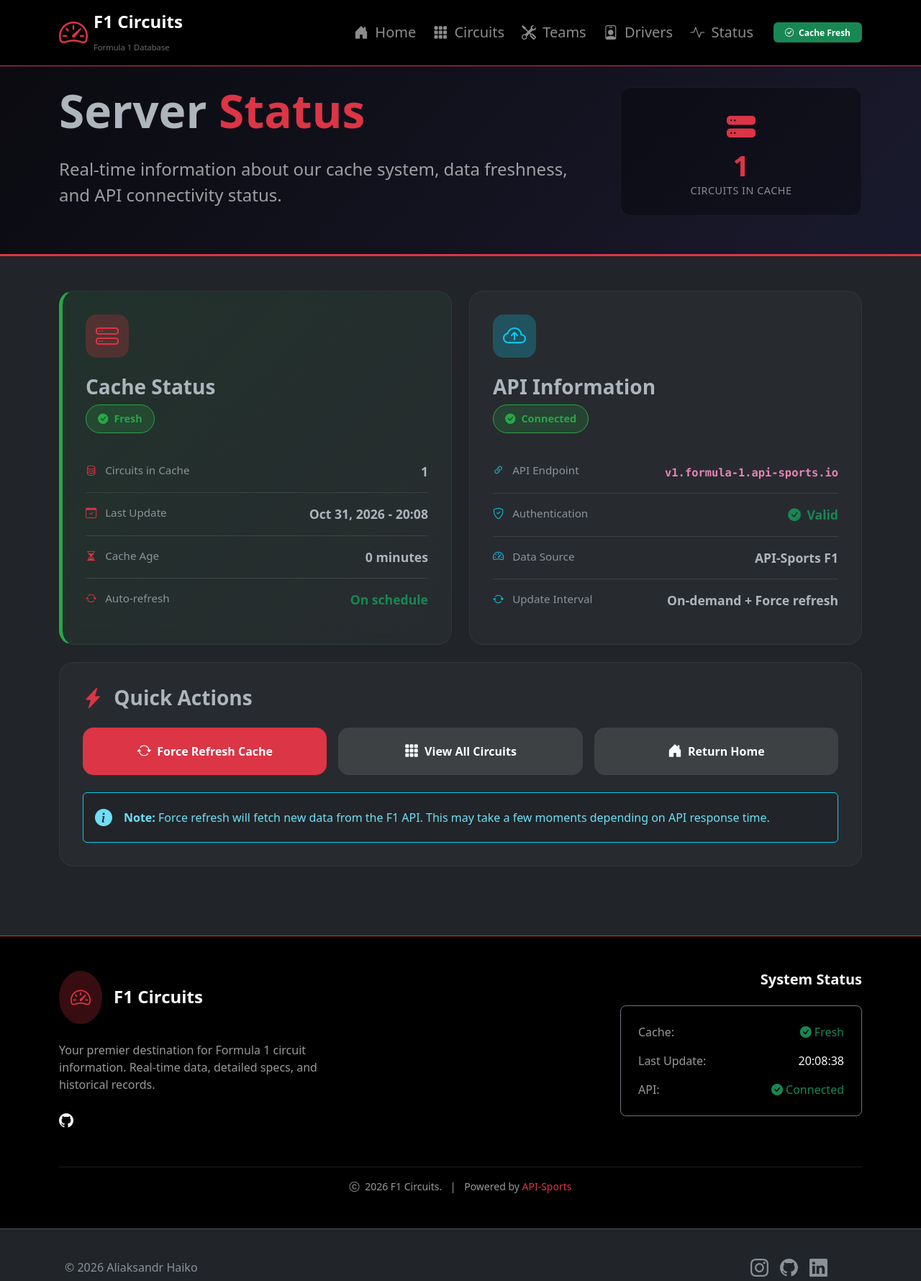
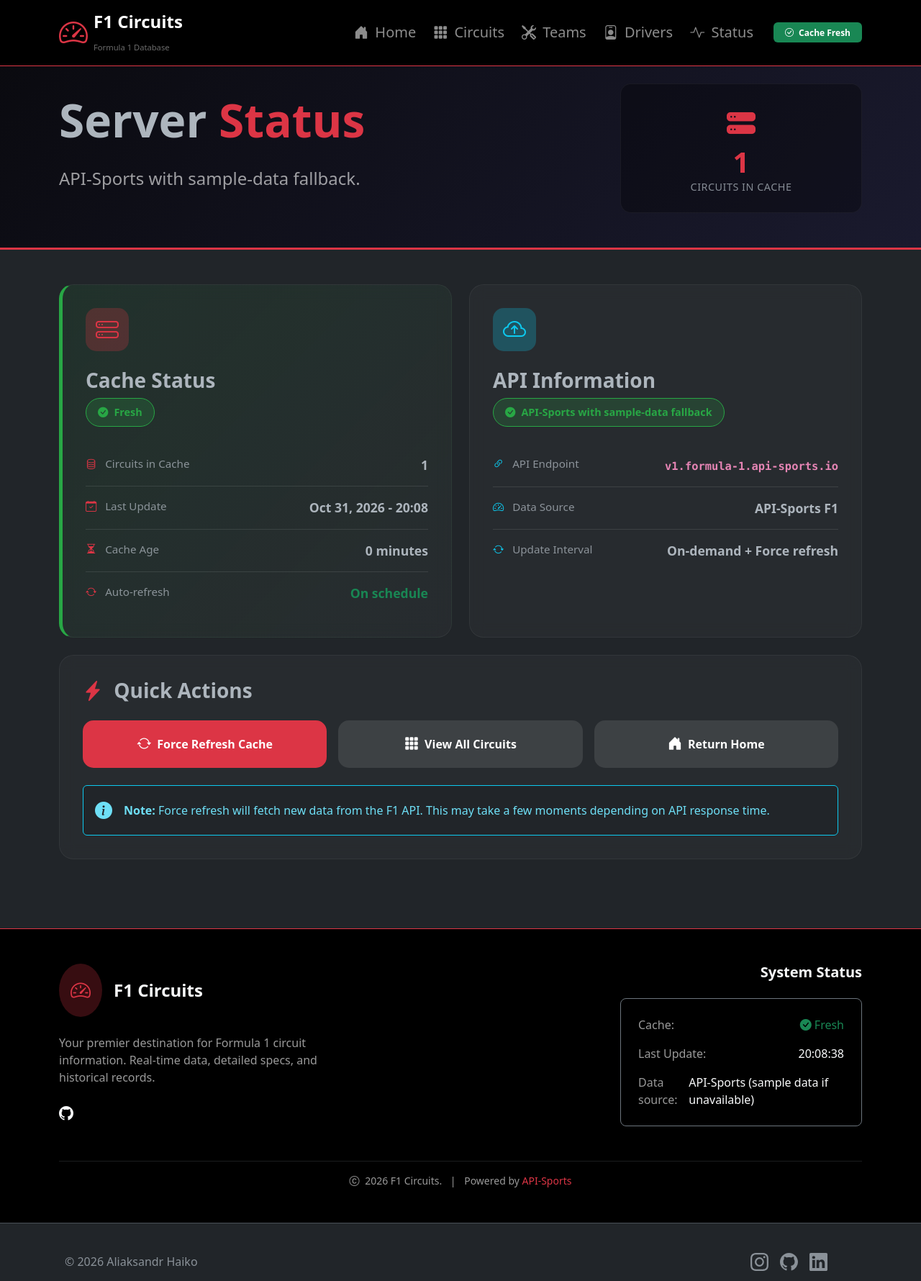
Before and after one commit to prxfsk17/Portfolio, a Flask app: page /demo/api-website/status in a window 1280 px wide. Shown: the part 98-1878 px from the top of the page at 72% size. Run offline with Flask 3, Linux system fonts and the light colour scheme.

Commit message:
fix: remove misleading status texts and mislabeled stats in F1 demo

```diff
--- a/modules/api/templates/circuits.html
+++ b/modules/api/templates/circuits.html
@@ -123,7 +123,7 @@
                 <div class="d-flex flex-wrap gap-3">
                     <div class="d-flex align-items-center">
                         <i class="bi bi-check-circle-fill text-success me-2"></i>
-                        <span>Real-time data</span>
+                        <span>Data from API-Sports</span>
                     </div>
                     <div class="d-flex align-items-center">
                         <i class="bi bi-check-circle-fill text-success me-2"></i>
--- a/modules/api/templates/driver_detail.html
+++ b/modules/api/templates/driver_detail.html
@@ -270,7 +270,7 @@
 
         <div class="col-md-3 col-6">
             <div class="achievement-card">
-                <div class="achievement-number">{{ driver.highest_race_finish.number or '0' }}</div>
+                <div class="achievement-number">{{ driver.highest_race_finish.number if driver.highest_race_finish.position == 1 else '0' }}</div>
                 <div class="achievement-label">Race Wins</div>
             </div>
         </div>
@@ -335,7 +335,7 @@
 
                 <div class="info-row">
                     <span class="info-label">Race Wins</span>
-                    <span class="info-value highlight">{{ driver.highest_race_finish.number or '0' }}</span>
+                    <span class="info-value highlight">{{ driver.highest_race_finish.number if driver.highest_race_finish.position == 1 else '0' }}</span>
                 </div>
 
                 <div class="info-row">
@@ -344,7 +344,7 @@
                 </div>
 
                 <div class="info-row">
-                    <span class="info-label">Pole Positions</span>
+                    <span class="info-label">Best Grid Position</span>
                     <span class="info-value highlight">{{ driver.highest_grid_position or '0' }}</span>
                 </div>
 
--- a/modules/api/templates/footer_api.html
+++ b/modules/api/templates/footer_api.html
@@ -16,7 +16,8 @@
                     Real-time data, detailed specs, and historical records.
                 </p>
                 <div class="d-flex gap-3">
-                    <a href="https://github.com/prxfsk17/100DaysOfPython/tree/master/Day%2096" class="text-light fs-5 hover-danger" target="_blank">
+                    <a href="https://github.com/prxfsk17/100DaysOfPython/tree/master/Day%2096"
+                       class="text-light fs-5 hover-danger" target="_blank">
                         <i class="bi bi-github"></i>
                     </a>
                 </div>
@@ -59,10 +60,8 @@
                     </div>
 
                     <div class="d-flex justify-content-between">
-                        <span class="text-secondary-emphasis">API:</span>
-                        <span class="text-success">
-                            <i class="bi bi-check-circle-fill me-1"></i>Connected
-                        </span>
+                        <span class="text-secondary-emphasis">Data source:</span>
+                        <span class="text-light">API-Sports (sample data if unavailable)</span>
                     </div>
                 </div>
             </div>
@@ -76,7 +75,8 @@
                     <i class="bi bi-c-circle me-1"></i>
                     {{ current_year }} {{ app_name }}.
                     <span class="mx-2">|</span>
-                    Powered by <a href="https://api-sports.io/documentation/formula-1/v1" class="text-danger text-decoration-none">API-Sports</a>
+                    Powered by <a href="https://api-sports.io/documentation/formula-1/v1"
+                                  class="text-danger text-decoration-none">API-Sports</a>
                 </p>
             </div>
         </div>
--- a/modules/api/templates/status.html
+++ b/modules/api/templates/status.html
@@ -160,8 +160,7 @@
                 </h1>
 
                 <p class="lead fs-4 text-secondary-emphasis">
-                    Real-time information about our cache system, data freshness,
-                    and API connectivity status.
+                    API-Sports with sample-data fallback.
                 </p>
             </div>
 
@@ -283,7 +282,7 @@
 
                 <div class="mb-4">
                     <span class="status-badge badge-fresh">
-                        <i class="bi bi-check-circle-fill me-2"></i>Connected
+                        <i class="bi bi-check-circle-fill me-2"></i>API-Sports with sample-data fallback
                     </span>
                 </div>
 
@@ -295,17 +294,6 @@
                         </span>
                         <span class="info-value">
                             <code>v1.formula-1.api-sports.io</code>
-                        </span>
-                    </div>
-
-                    <div class="info-row">
-                        <span class="info-label">
-                            <i class="bi bi-shield-check me-2 text-info"></i>
-                            Authentication
-                        </span>
-                        <span class="info-value text-success">
-                            <i class="bi bi-check-circle-fill me-1"></i>
-                            Valid
                         </span>
                     </div>
 
```
Also changed, not shown: modules/api/templates/home.html (+0 -8 lines).
